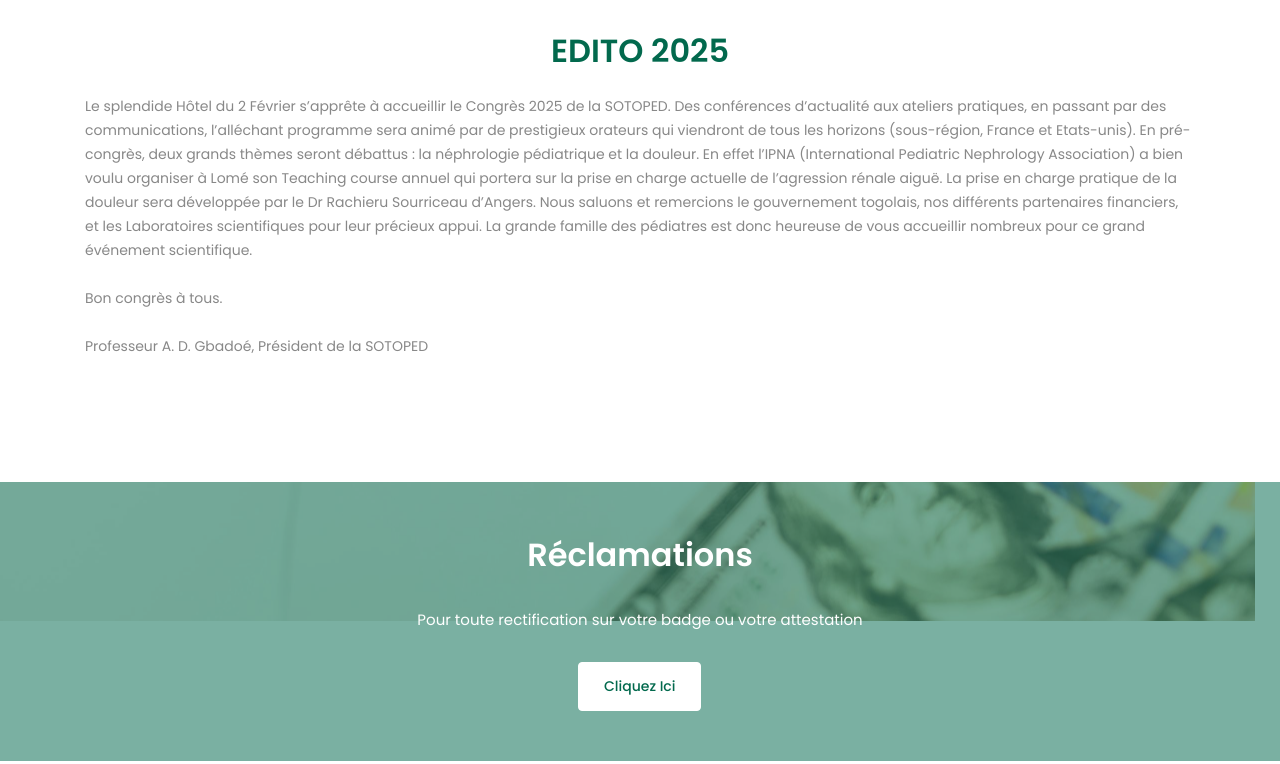
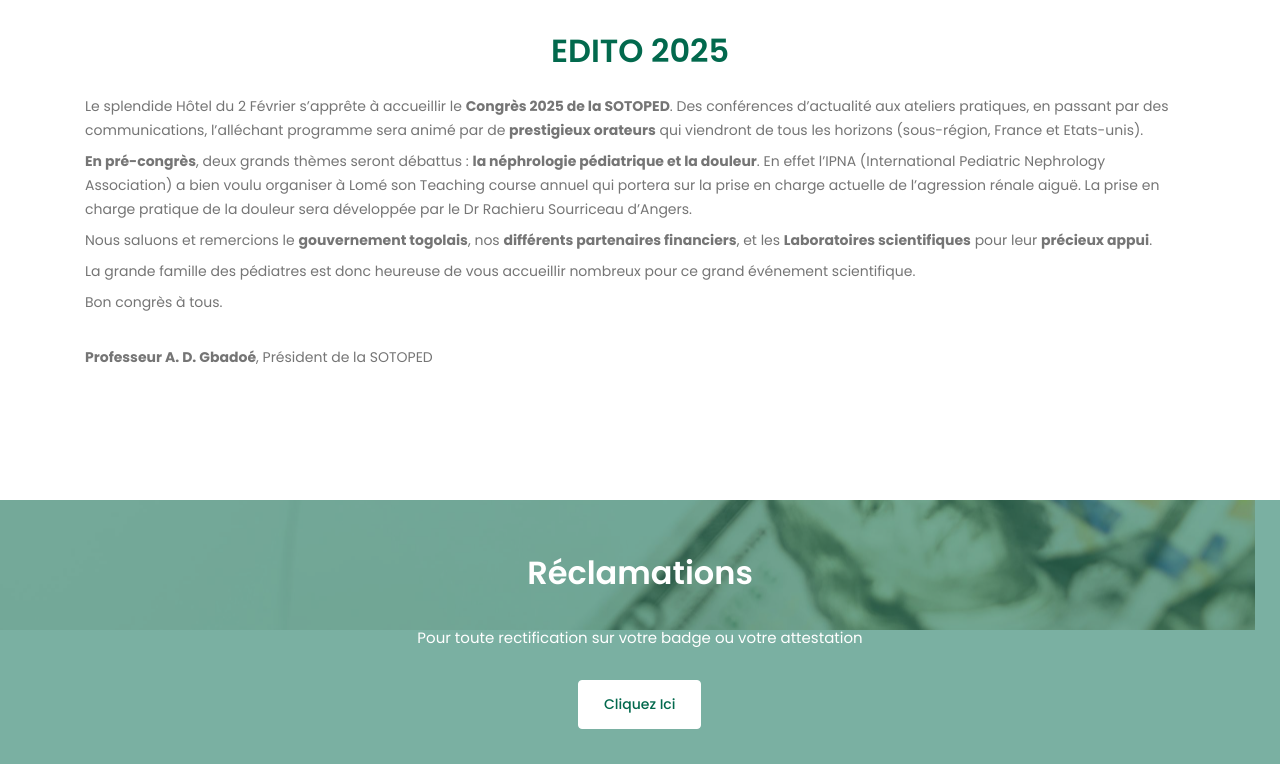
Before and after one commit to NashOmega/SOTOPED, a plain HTML site: page index.html in a window 1280 px wide. Shown: the part 896-1660 px from the top of the page. Drawn offline with Linux system fonts and the light colour scheme.

Commit message:
welcome2

```diff
--- a/index.html
+++ b/index.html
@@ -267,28 +267,31 @@
 		</div>
 		<div class="row">
 			<div class="col-lg-12 col-12">
-				<div style="">
-					Le splendide Hôtel du 2 Février s’apprête à accueillir le Congrès 2025 de la SOTOPED. Des
+				<div class="welcome-text">
+					<p>Le splendide Hôtel du 2 Février s’apprête à accueillir le <b>Congrès 2025 de la SOTOPED</b>. Des
 						conférences d’actualité aux
 						ateliers pratiques, en passant par des communications, l’alléchant programme sera animé par de
-					prestigieux orateurs qui
+						<b>prestigieux orateurs</b> qui
 						viendront de tous les horizons (sous-région, France et Etats-unis).
-					En pré-congrès, deux grands thèmes seront débattus : la néphrologie pédiatrique et la douleur. En
+					</p>
+					<p><b>En pré-congrès</b>, deux grands thèmes seront débattus : <b>la néphrologie pédiatrique et la
+							douleur</b>. En
 						effet l’IPNA
-					(International Pediatric Nephrology Association) a bien voulu organiser à Lomé son Teaching course
+						(International Pediatric Nephrology Association) a bien voulu organiser à Lomé son Teaching
+						course
 						annuel qui portera
 						sur la prise en charge actuelle de l’agression rénale aiguë. La prise en charge pratique de la
 						douleur sera développée
-					par le Dr Rachieru Sourriceau d’Angers.
-					Nous saluons et remercions le gouvernement togolais, nos différents partenaires financiers, et les
-					Laboratoires
-					scientifiques pour leur précieux appui.
-					La grande famille des pédiatres est donc heureuse de vous accueillir nombreux pour ce grand
-					événement scientifique.<br /><br />
-					Bon congrès à tous.
+						par le Dr Rachieru Sourriceau d’Angers.</p>
+					<p>Nous saluons et remercions le <b>gouvernement togolais</b>, nos <b>différents partenaires
+							financiers</b>, et les
+						<b>Laboratoires scientifiques</b> pour leur <b>précieux appui</b>.
+					</p>
+					<p>La grande famille des pédiatres est donc heureuse de vous accueillir nombreux pour ce grand
+						événement scientifique.</p>
+					<p>Bon congrès à tous.</p>
 					<br />
-					<br />
-					Professeur A. D. Gbadoé, Président de la SOTOPED
+					<p><b>Professeur A. D. Gbadoé</b>, Président de la SOTOPED</p>
 
 				</div>
 			</div>
--- a/style.css
+++ b/style.css
@@ -853,6 +853,11 @@
 .Feautes.testimonial-page {
   padding-top: 100px;
 }
+
+.Feautes .welcome-text p {
+  margin-bottom: 7px;
+}
+
 .Feautes .single-features {
   text-align: center;
   position: relative;
```
Lines whose indentation alone changed are shown as unchanged.
